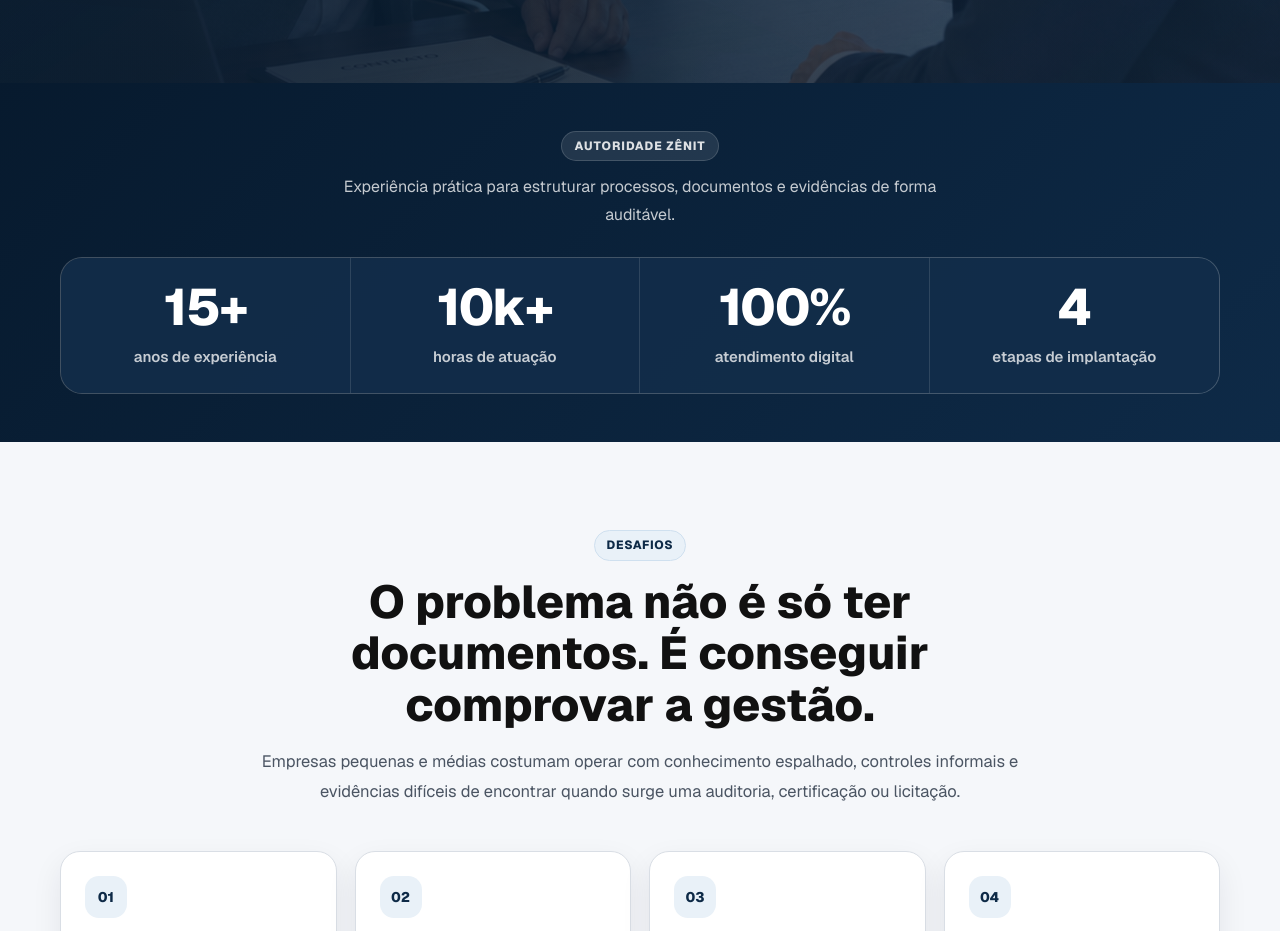
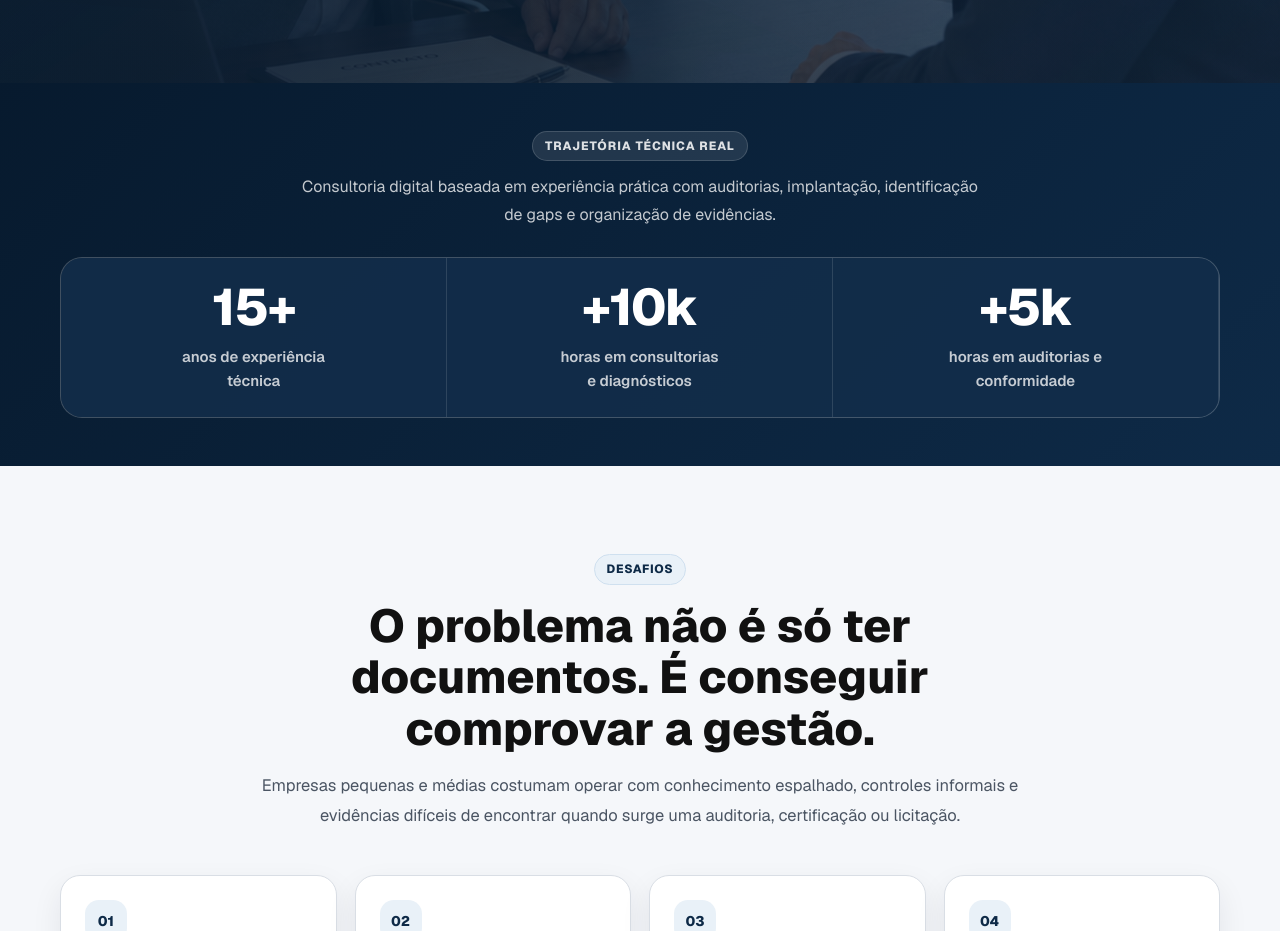
Before and after one commit to mateusb12/zenit, a Next.js app: page / in a window 1280 px wide. Shown: the part 813-1744 px from the top of the page. Built offline with nearby package versions, Linux system fonts and the light colour scheme.

Commit message:
feat(authority): update AuthoritySection content and adjust layout

```diff
--- a/components/sections/AuthoritySection.tsx
+++ b/components/sections/AuthoritySection.tsx
@@ -3,22 +3,22 @@ import { authorityItems } from "@/data/landing";
 export function AuthoritySection() {
   return (
     <section
-      aria-label="Autoridade ZÊNIT"
+      aria-label="Trajetória técnica real"
       className="bg-[linear-gradient(135deg,#071A2E,#0E2A47)] px-5 py-11 text-white md:py-12"
     >
       <div className="mx-auto max-w-[1160px]">
         <div className="mx-auto mb-7 max-w-[720px] text-center">
           <span className="inline-flex rounded-full border border-white/15 bg-white/10 px-3 py-1.5 text-xs font-extrabold uppercase tracking-[0.08em] text-white/85">
-            Autoridade ZÊNIT
+            Trajetória técnica real
           </span>
 
-          <p className="mx-auto mt-3 max-w-[640px] text-base leading-7 text-white/76">
-            Experiência prática para estruturar processos, documentos e
-            evidências de forma auditável.
+          <p className="mx-auto mt-3 max-w-[680px] text-base leading-7 text-white/76">
+            Consultoria digital baseada em experiência prática com auditorias,
+            implantação, identificação de gaps e organização de evidências.
           </p>
         </div>
 
-        <div className="grid overflow-hidden rounded-[22px] border border-white/12 bg-white/12 sm:grid-cols-2 md:grid-cols-4">
+        <div className="grid overflow-hidden rounded-[22px] border border-white/12 bg-white/12 sm:grid-cols-2 md:grid-cols-3">
           {authorityItems.map((item) => (
             <article
               key={item.value}
--- a/data/landing.ts
+++ b/data/landing.ts
@@ -42,19 +42,15 @@ export const navItems: NavItem[] = [
 export const authorityItems: AuthorityItem[] = [
   {
     value: "15+",
-    label: "anos de experiência",
+    label: "anos de experiência técnica",
   },
   {
-    value: "10k+",
-    label: "horas de atuação",
+    value: "+10k",
+    label: "horas em consultorias e diagnósticos",
   },
   {
-    value: "100%",
-    label: "atendimento digital",
-  },
-  {
-    value: "4",
-    label: "etapas de implantação",
+    value: "+5k",
+    label: "horas em auditorias e conformidade",
   },
 ];
 
```
